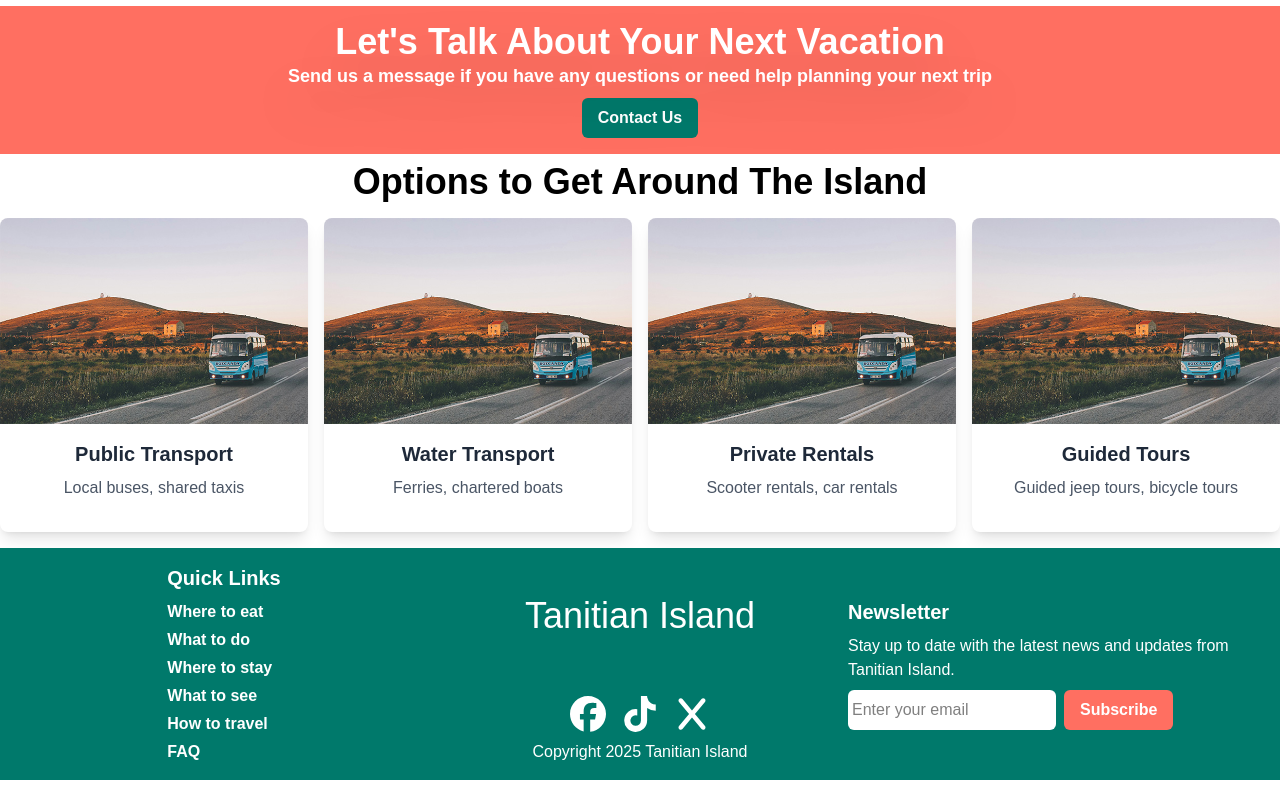
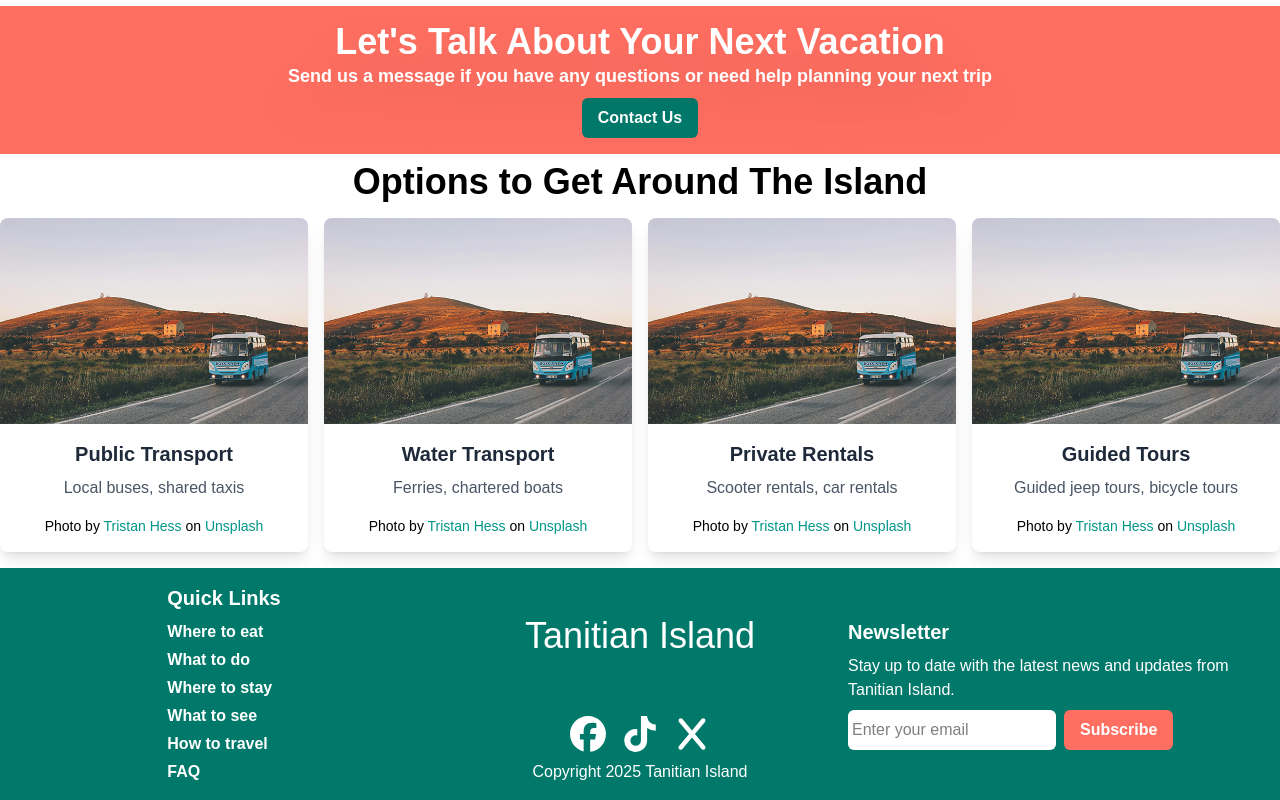
Before and after one commit to williamrice/d479-prototype, a Next.js app: page /transportation in a window 1280 px wide. Shown: the part 1707-2507 px from the top of the page. Built offline with nearby package versions, Linux system fonts and the light colour scheme.

Commit message:
fix build error

```diff
--- a/src/app/transportation/TransportationCards.tsx
+++ b/src/app/transportation/TransportationCards.tsx
@@ -4,38 +4,46 @@ import React from "react";
 interface TransportationCard {
   id: number;
   name: string;
-  image: string; // URL or path to the image
+  image: string;
   transportType: string;
+  imageCreds: string;
 }
 
 const transportationData: TransportationCard[] = [
-  // Category 1: Public Transport
   {
     id: 1,
     name: "Public Transport",
     image: "/transportation.jpg",
     transportType: "Local buses, shared taxis",
+    imageCreds:
+      'Photo by <a href="https://unsplash.com/@tristanhess?utm_content=creditCopyText&utm_medium=referral&utm_source=unsplash">Tristan Hess</a> on <a href="https://unsplash.com/photos/blue-bus-on-road-during-daytime-AA2pOnLZykE?utm_content=creditCopyText&utm_medium=referral&utm_source=unsplash">Unsplash</a>',
   },
-  // Category 2: Water Transport
+
   {
     id: 2,
     name: "Water Transport",
     image: "/transportation.jpg",
     transportType: "Ferries, chartered boats",
+    imageCreds:
+      'Photo by <a href="https://unsplash.com/@tristanhess?utm_content=creditCopyText&utm_medium=referral&utm_source=unsplash">Tristan Hess</a> on <a href="https://unsplash.com/photos/blue-bus-on-road-during-daytime-AA2pOnLZykE?utm_content=creditCopyText&utm_medium=referral&utm_source=unsplash">Unsplash</a>',
   },
-  // Category 3: Private Rentals
+
   {
     id: 3,
     name: "Private Rentals",
     image: "/transportation.jpg",
     transportType: "Scooter rentals, car rentals",
+    imageCreds:
+      'Photo by <a href="https://unsplash.com/@tristanhess?utm_content=creditCopyText&utm_medium=referral&utm_source=unsplash">Tristan Hess</a> on <a href="https://unsplash.com/photos/blue-bus-on-road-during-daytime-AA2pOnLZykE?utm_content=creditCopyText&utm_medium=referral&utm_source=unsplash">Unsplash</a>',
   },
-  // Category 4: Guided Tours
+
   {
     id: 4,
     name: "Guided Tours",
     image: "/transportation.jpg",
     transportType: "Guided jeep tours, bicycle tours",
+    imageCreds:
+      'Photo by <a href="https://unsplash.com/@tristanhess?utm_content=creditCopyText&utm_medium=referral&utm_source=unsplash">Tristan Hess</a> on <a href="https://unsplash.com/photos/blue-bus-on-road-during-daytime-AA2pOnLZykE?utm_content=creditCopyText&utm_medium=referral&utm_source=unsplash">Unsplash</a>',
   },
 ];
 
@@ -52,6 +60,7 @@ const TransportationCards = () => {
             title={tdata.name}
             subtitle={tdata.transportType}
             imagePath={tdata.image}
+            imageCreds={tdata.imageCreds}
           />
         ))}
       </div>
```
